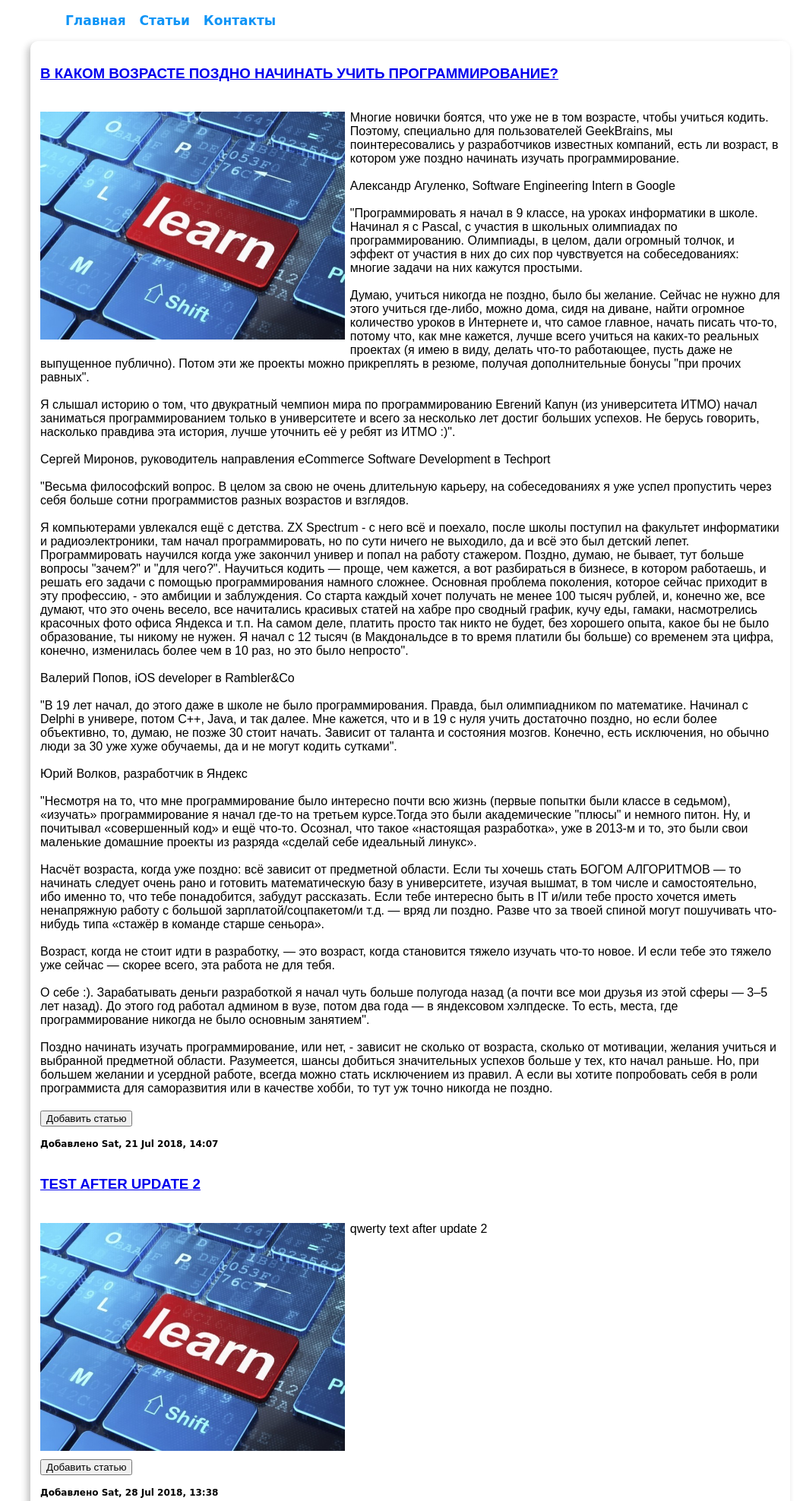
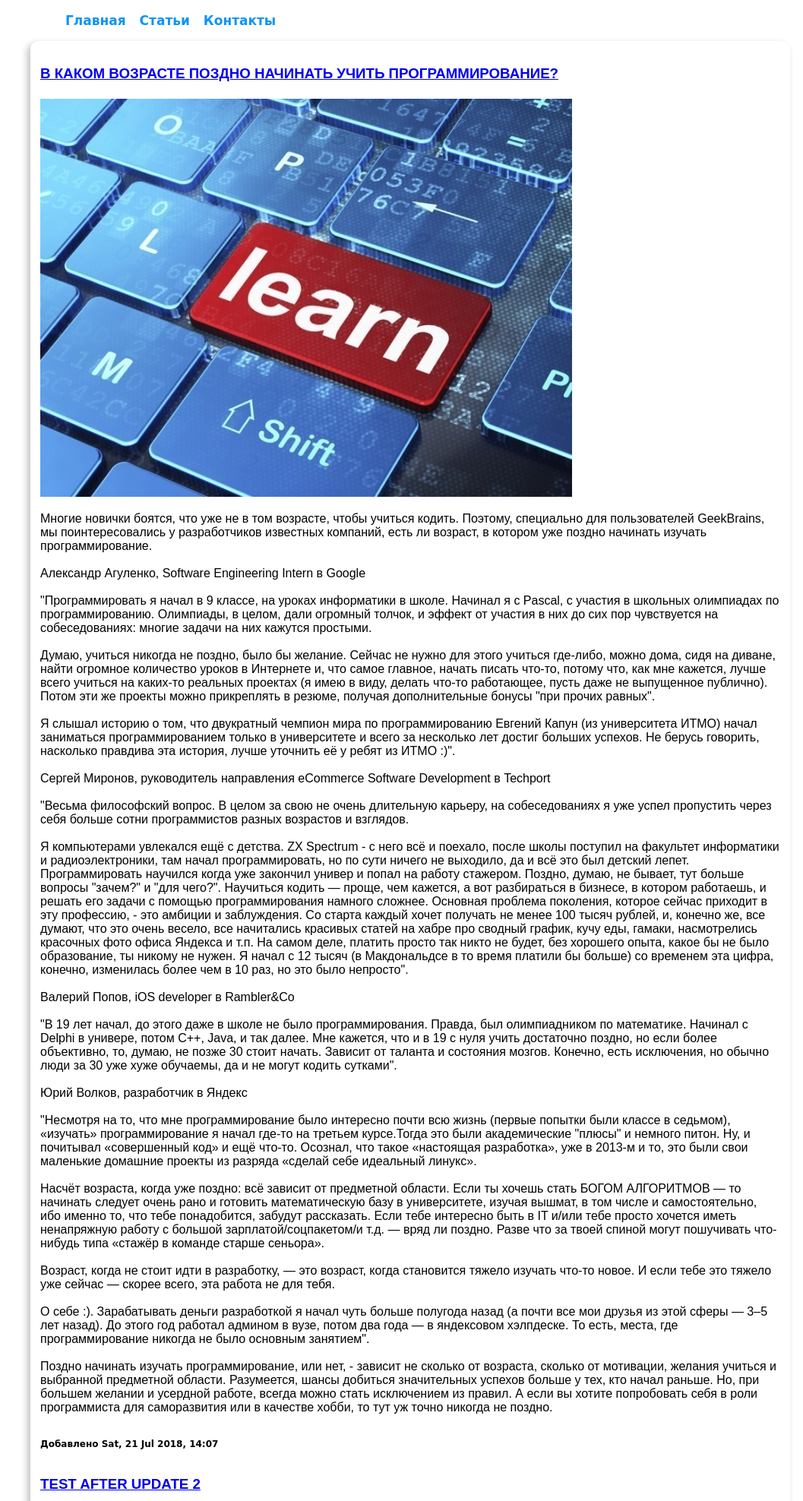
Before and after one commit to AliaksandrVL/Django, a Django app: page / in a window 1280 px wide. Shown: the top 1976 px of the page at 76% size, without its empty margins (100-1157 px from the left). Run offline with Django 3.2, Linux system fonts and the light colour scheme; data comes from the database, SQL or seed files in the repository.

Commit message:
Some small changes

```diff
--- a/server/articles/templates/articles/index.htm
+++ b/server/articles/templates/articles/index.htm
@@ -14,14 +14,11 @@
         <tr>
             <td><h3><a href = "{% url 'articles:detail' itm.id %}">{{ itm.name|upper }}</a></h3></td>
         </tr>
-        <tr class="content">
+        <tr class="list">
             <td><img src="/media/{{ itm.image }}" alt=""><p>{{ itm.content|linebreaksbr }}</p></td>
         </tr>
-        <tr>
-            <td><button>Добавить статью</button></td>
-        </tr>
         <tr class="created">
-            <td><p> Добавлено {{ itm.created|date:"D, d M Y, H:i" }}</p></td>
+            <td><p>Добавлено {{ itm.created|date:"D, d M Y, H:i" }}</p></td>
         </tr>
         {% endfor %}
     </table>
```
